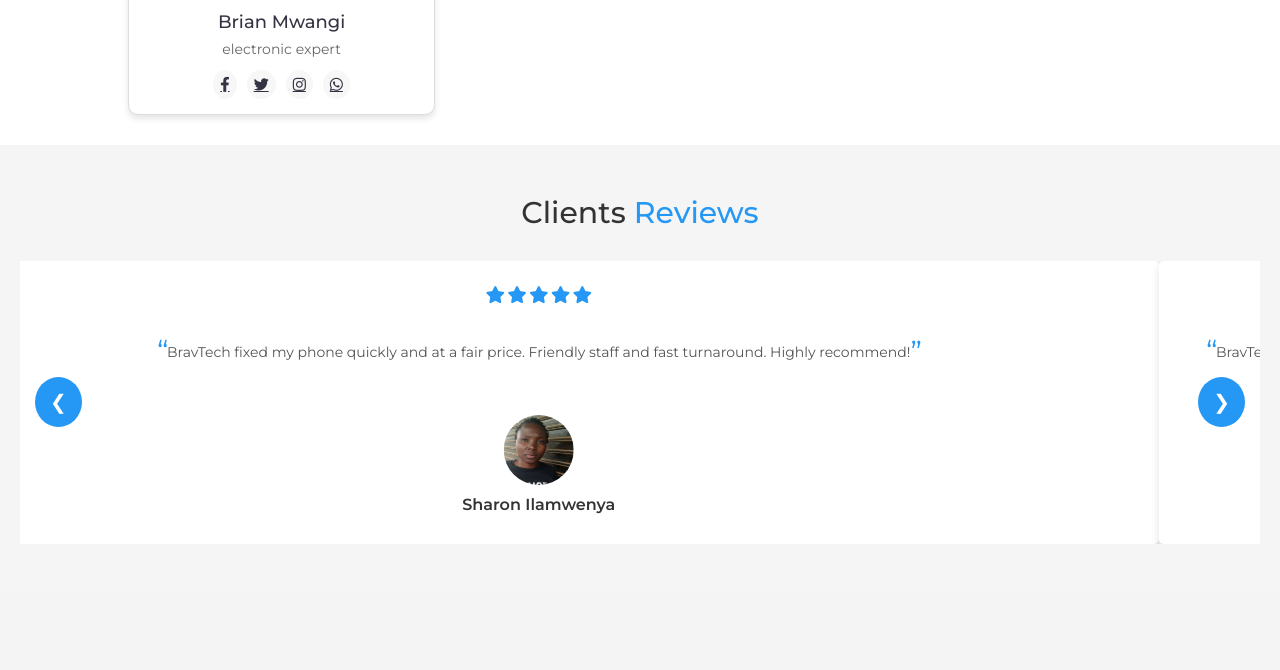
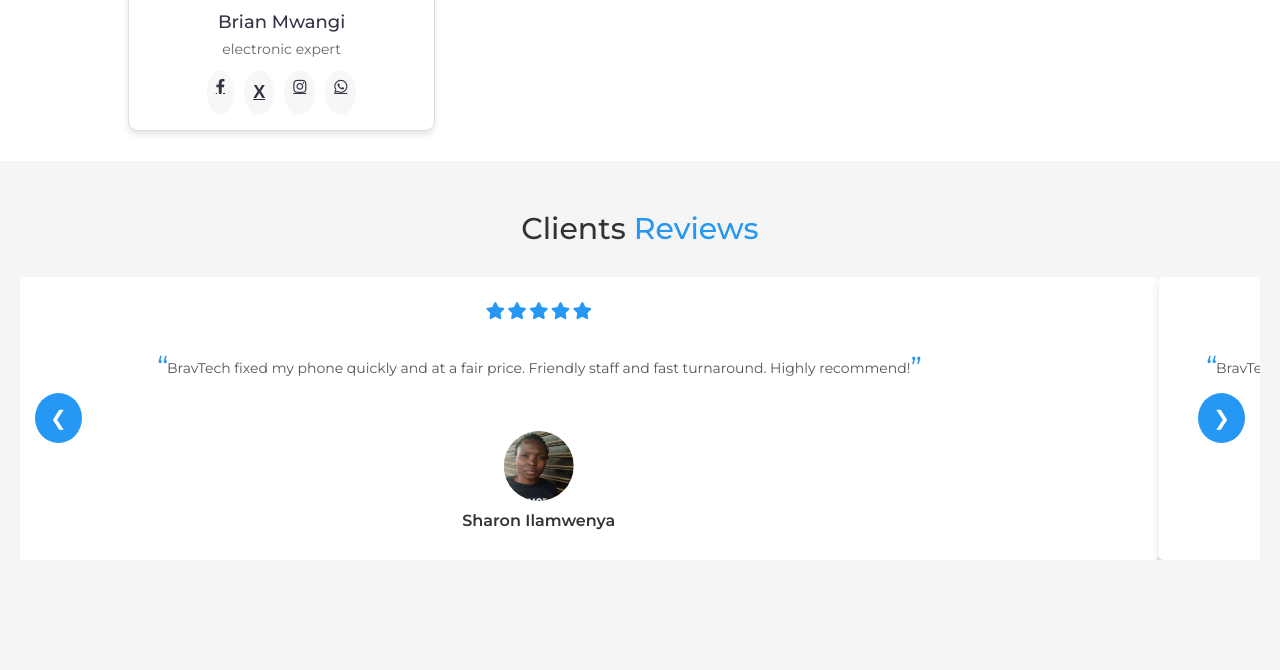
Before and after one commit to ShuaibShaban/BravTech, a plain HTML site: page index.html in a window 1280 px wide. Shown: the part 4144-4814 px from the top of the page. Drawn offline with nearby package versions, Linux system fonts and the light colour scheme; some packages are replaced by stand-ins of ours; a script that the page names is missing; a small style sheet from the web is missing.

Commit message:
social media accounts updated

```diff
--- a/css/style.css
+++ b/css/style.css
@@ -1082,7 +1082,7 @@ nav li:first-child{
   font-size: 1.5rem;
   color: #334;
   background: #f7f7f7;
-  padding: 0.7rem;
+  padding: 0.9rem;
   border-radius: 50%;
   transition: background 0.3s ease, color 0.3s ease;
 }
@@ -1090,6 +1090,13 @@ nav li:first-child{
 .team .share a:hover {
   background: #2597f4;
   color: #fff;
+}
+
+.fa-x-twitter::before {
+  content: "X";
+  font-family: Arial, sans-serif;
+  font-weight: bold;
+  font-size: 18px;
 }
 
 /* Responsive Design */
--- a/index.html
+++ b/index.html
@@ -145,7 +145,7 @@
         </p>
         <p>
           <i class="fas fa-envelope"></i
-          ><a href="https://wa.link/e6edjm" style="color: white">whatsapp </a>
+          ><a href="https://wa.link/3c6b66" style="color: white">whatsapp </a>
         </p>
         <p>
           <i class="fas fa-phone"></i
@@ -200,7 +200,7 @@
           into a major headache—rely on our professionals to deliver peace of
           mind!
         </p>
-        <a href="https://wa.link/e6edjm" class="btn">Get Started</a>
+        <a href="https://wa.link/3c6b66" class="btn">Get Started</a>
       </div>
     </section>
 
@@ -419,9 +419,9 @@
             <p>electronic expert</p>
             <div class="share">
               <a href="#" class="fab fa-facebook-f"></a>
-              <a href="#" class="fab fa-twitter"></a>
+              <a href="https://x.com/Slope_Tech_Ke?s=08" class="fa-brands fa-x-twitter"></a>
               <a href="#" class="fab fa-instagram"></a>
-              <a href="https://wa.link/e6edjm" class="fab fa-whatsapp"></a>
+              <a href="https://wa.link/3c6b66" class="fab fa-whatsapp"></a>
             </div>
           </div>
         </div>
@@ -628,9 +628,10 @@
           </form>
           <div class="share">
             <a href="https://www.facebook.com/" class="fab fa-facebook-f"></a>
-            <a href="https://wa.link/" class="fab fa-whatsapp"></a>
+            <a href="https://wa.link/3c6b66" class="fab fa-whatsapp"></a>
             <a href="https://www.instagram.com/" class="fab fa-instagram"></a>
             <a href="https://www.tiktok.com/" class="fab fa-tiktok"></a>
+            <a href="https://x.com/Slope_Tech_Ke?s=08" class="fa-brands fa-x-twitter"></a>
           </div>
         </div>
       </div>
```
